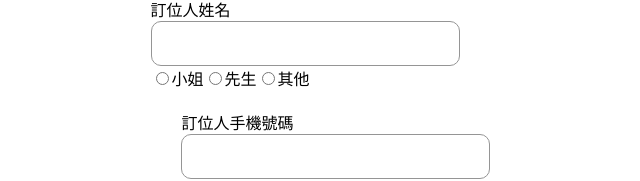
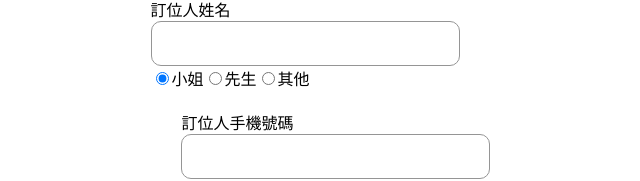
Before and after one commit to zobyyy/RapidDining, a Next.js app in the folder frontend/: page /Booking/OrderPosition in a window 1280 px wide. Shown: the part 131-312 px from the top of the page, without its empty margins (335-975 px from the left). Built offline with nearby package versions, Linux system fonts and the light colour scheme; a web font is replaced by a local one.

Commit message:
fix:訂位資料預設值

```diff
--- a/frontend/src/pages/Booking/BookingInfoInput.js
+++ b/frontend/src/pages/Booking/BookingInfoInput.js
@@ -31,7 +31,12 @@ const BookingInfoInput = () => {
     return (
       <div role='group' aria-labelledby='my-radio-group'>
         <label>
-          <Field type='radio' name='gender' value='小姐' />
+          <Field
+            type='radio'
+            name='gender'
+            value='小姐'
+            style={{ color: '#333' }}
+          />
           小姐
         </label>
         <label>
@@ -43,19 +48,6 @@ const BookingInfoInput = () => {
           其他
         </label>
       </div>
-
-      // <FormControl>
-      //   <RadioGroup
-      //     row
-      //     aria-labelledby='demo-row-radio-buttons-group-label'
-      //     name='row-radio-buttons-group'
-      //     defaultValue='female'
-      //   >
-      //     <FormControlLabel value='female' control={<Radio />} label='小姐' />
-      //     <FormControlLabel value='male' control={<Radio />} label='先生' />
-      //     <FormControlLabel value='other' control={<Radio />} label='其他' />
-      //   </RadioGroup>
-      // </FormControl>
     )
   }
   const InputField = ({ title, name, type }) => (
--- a/frontend/src/pages/Booking/OrderPosition.js
+++ b/frontend/src/pages/Booking/OrderPosition.js
@@ -155,9 +155,9 @@ const OrderPosition = ({
   }
 
   const initialValues = {
-    headcount: 0,
+    headcount: 1,
     name: '',
-    gender: '',
+    gender: '小姐',
     phoneNumber: ''
   }
   const validationSchema = Yup.object({
```
